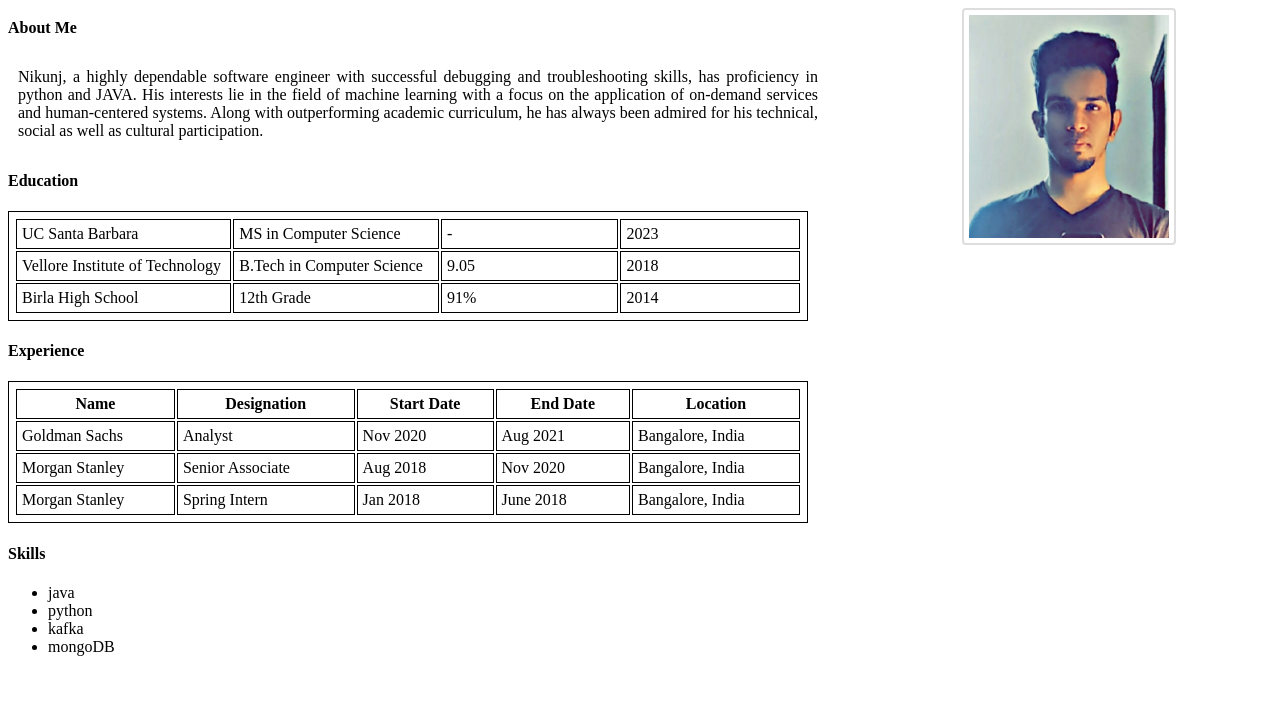
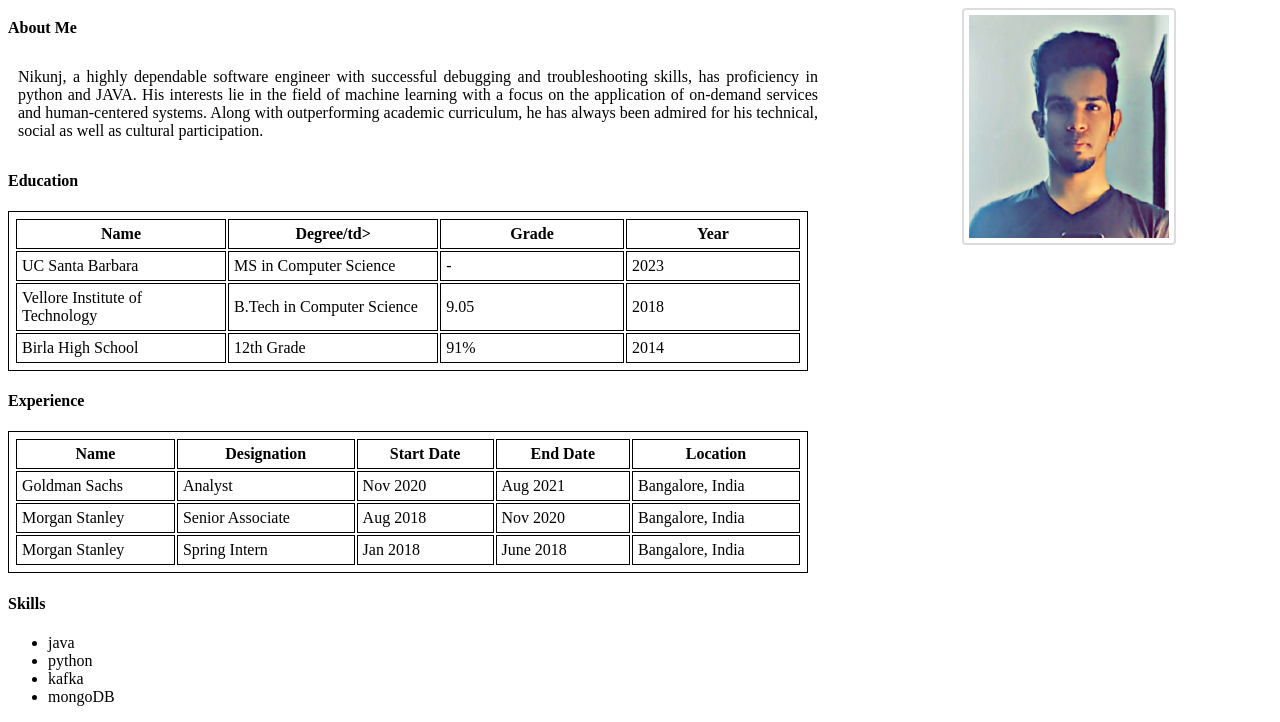
Before and after one commit to nikoder29/nikoder29.github.io, a plain HTML site: page index.html in a window 1280 px wide. Shown: the part 100-822 px from the top of the page. Before the commit the page ends 800 px from the top, so only its background shows below. Drawn offline with Linux system fonts and the light colour scheme.

Commit message:
Update index.html

```diff
--- a/index.html
+++ b/index.html
@@ -25,6 +25,12 @@
 
 <h4>Education</h4>
 <table>
+  <tr>
+    <th headers="name">Name</th>
+    <th headers="degree">Degree/td>
+    <th headers="grade">Grade</th>
+    <th headers="year">Year</th>
+  </tr>
   <tr>
     <td headers="name">UC Santa Barbara</td>
     <td headers="degree">MS in Computer Science</td>
```
